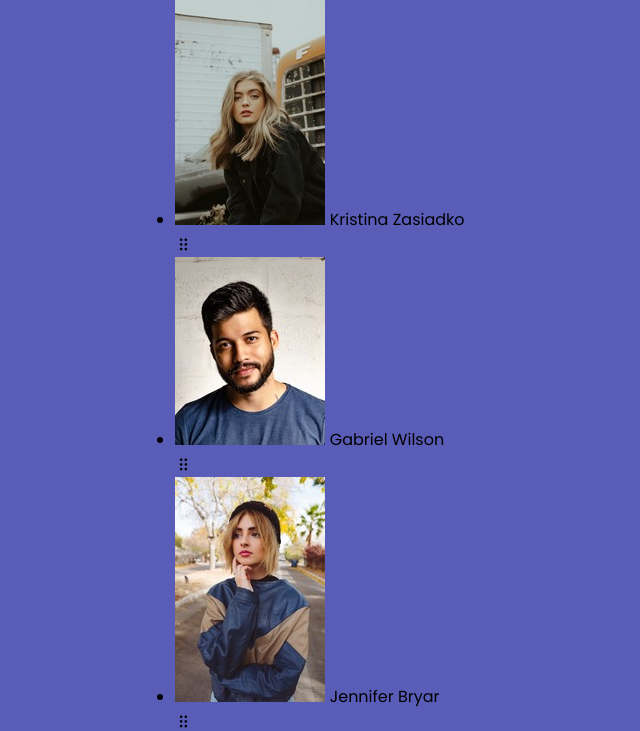
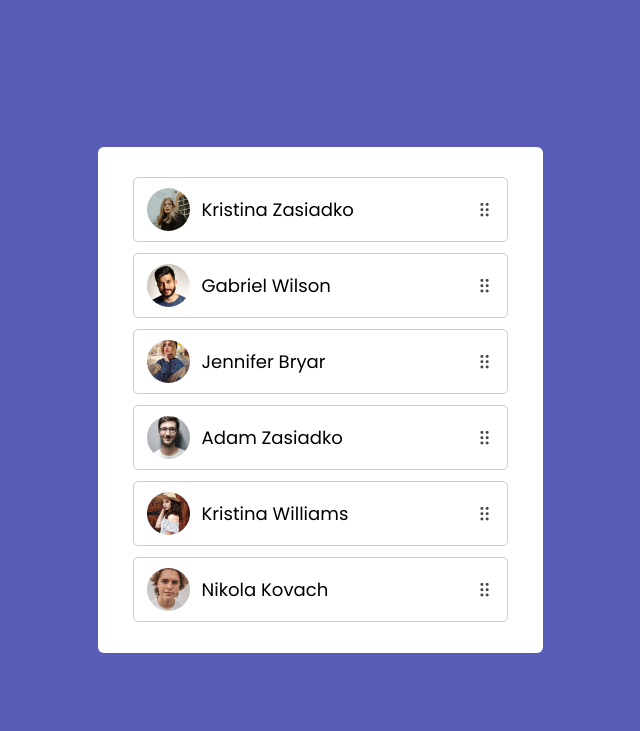
Before and after one commit to DibyaRB/javascript-practice, a plain HTML site: page Drag Drop Sortable List/index.html in a window 1280 px wide. Shown: the top 731 px of the page, without its empty margins (320-960 px from the left). Drawn offline with nearby package versions, Linux system fonts and the light colour scheme.

Commit message:
Completing with drag events

```diff
--- a/Drag Drop Sortable List/index.html
+++ b/Drag Drop Sortable List/index.html
@@ -9,45 +9,46 @@
       rel="stylesheet"
       href="https://unicons.iconscout.com/release/v4.0.8/css/line.css"
     />
+    <script src="script.js" defer></script>
   </head>
   <body>
-    <ul class="sortable-lis">
-      <li class="item">
+    <ul class="sortable-list">
+      <li class="item" draggable="true">
         <div class="details">
           <img src="images/img-1.jpg" />
           <span>Kristina Zasiadko</span>
         </div>
         <i class="uil uil-draggabledots"></i>
       </li>
-      <li class="item">
+      <li class="item" draggable="true">
         <div class="details">
           <img src="images/img-2.jpg" />
           <span>Gabriel Wilson</span>
         </div>
         <i class="uil uil-draggabledots"></i>
       </li>
-      <li class="item">
+      <li class="item" draggable="true">
         <div class="details">
           <img src="images/img-3.jpg" />
           <span>Jennifer Bryar</span>
         </div>
         <i class="uil uil-draggabledots"></i>
       </li>
-      <li class="item">
+      <li class="item" draggable="true">
         <div class="details">
           <img src="images/img-4.jpg" />
           <span>Adam Zasiadko</span>
         </div>
         <i class="uil uil-draggabledots"></i>
       </li>
-      <li class="item">
+      <li class="item" draggable="true">
         <div class="details">
           <img src="images/img-5.jpg" />
           <span>Kristina Williams</span>
         </div>
         <i class="uil uil-draggabledots"></i>
       </li>
-      <li class="item">
+      <li class="item" draggable="true">
         <div class="details">
           <img src="images/img-6.jpg" />
           <span>Nikola Kovach</span>
--- a/Drag Drop Sortable List/script.js
+++ b/Drag Drop Sortable List/script.js
@@ -0,0 +1,31 @@
+const items = document.querySelectorAll('.item');
+const sortableList = document.querySelector('.sortable-list');
+
+items.forEach((item)=>{
+    item.addEventListener("dragstart",(e)=>{
+            setTimeout(()=>{
+                item.classList.add("dragging");
+            },0);
+    });
+
+    item.addEventListener("dragend",(e)=>{
+        item.classList.remove("dragging");
+    });
+});
+
+const initSortableList =(e) =>{
+    e.preventDefault();
+    const draggingItem = sortableList.querySelector('.dragging');
+    const siblings = [...sortableList.querySelectorAll(".item:not(.dragging")];
+
+    let nextSibling = siblings.find(sibling =>{
+        return e.clientY <= sibling.offsetTop + sibling.offsetHeight/2;
+    });
+  //  console.log(nextSibling);
+
+  sortableList.insertBefore(draggingItem, nextSibling);
+
+}
+
+sortableList.addEventListener('dragover',initSortableList);
+sortableList.addEventListener('dragenter', e => e.preventDefault());
--- a/Drag Drop Sortable List/style.css
+++ b/Drag Drop Sortable List/style.css
@@ -13,3 +13,47 @@ body {
     min-height: 100vh;
     background: #595DB8;
 }
+
+.sortable-list{
+    background: #fff;
+    width: 445px;
+    border-radius: 6px;
+    padding: 30px 35px 20px;
+}
+
+.sortable-list .item{
+    list-style: none;
+    display: flex;
+    align-items: center;
+    border-radius: 5px;
+    justify-content: space-between;
+    border: 1px solid #ccc;
+    margin-bottom:11px;
+    padding:10px 13px;
+}
+
+.item .details{
+    display: flex;
+    align-items: center;
+}
+
+.item .details img{
+    width:43px;
+    height:43px;
+    object-fit: cover;
+    margin-right:12px;
+    border-radius: 50%;
+}
+
+.item .details span{
+    font-size: 1.13rem;
+}
+
+.item i{
+    color:#474747;
+    font-size: 1.13rem;
+}
+
+.item.dragging{
+   opacity:0;
+}
```
